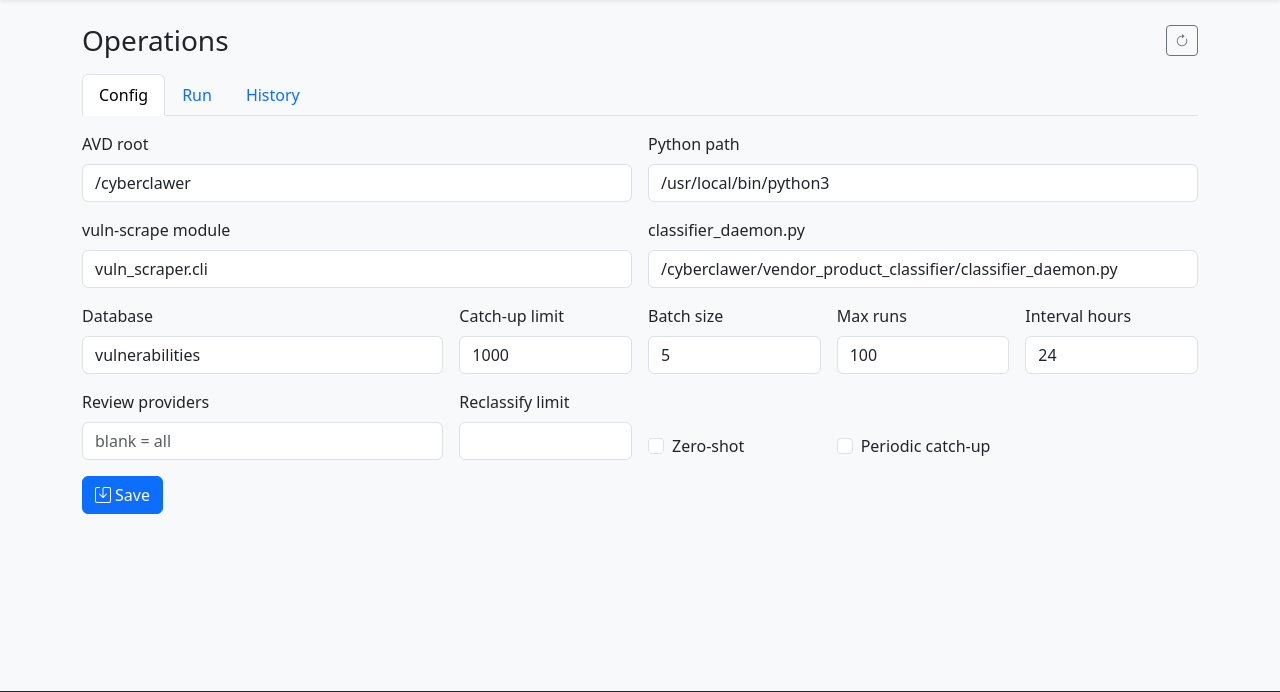
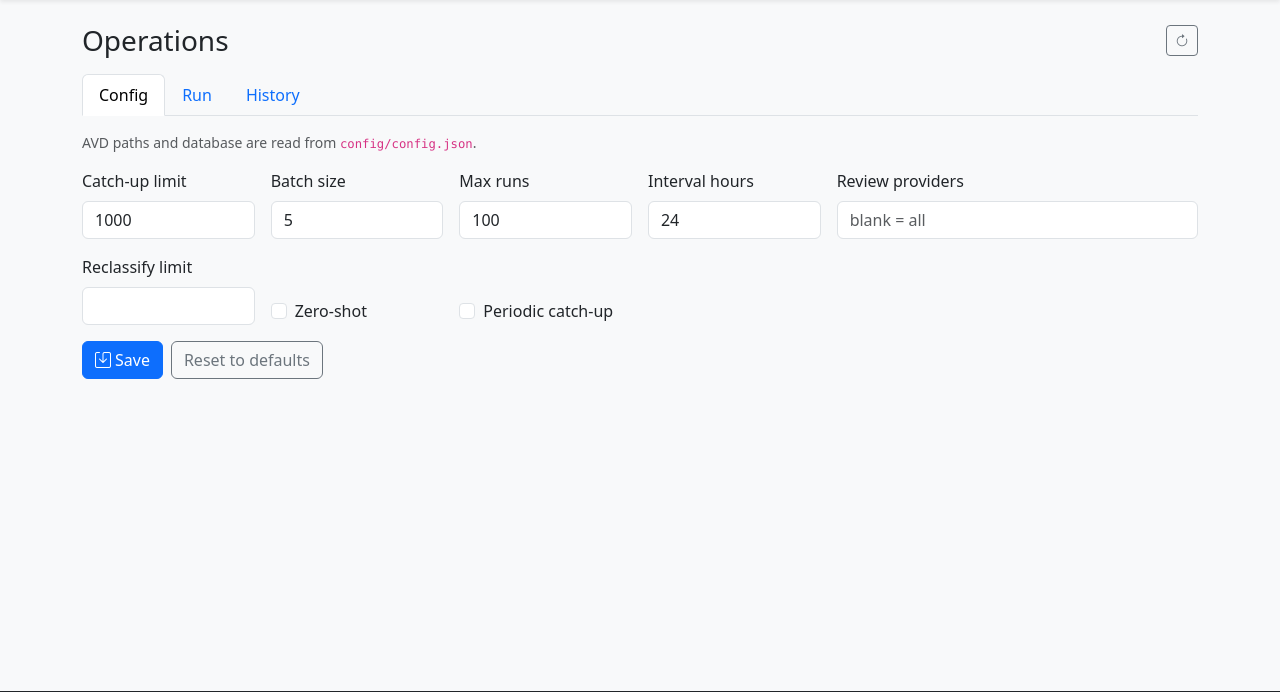
Before and after one commit to Benchan691/VulnBrief, a Flask app: page /operations in a window 1280 px wide. Shown: the part 56-748 px from the top of the page. Run offline with Flask 3, Linux system fonts and the light colour scheme; the visitor is signed in with stand-in values (Sample User, id 1); data that the repository does not hold is empty; some libraries are stand-ins or nearby versions.

Commit message:
Add catch-up schedule management and configuration reset functionality
This commit introduces new API endpoints for starting and stopping the catch-up schedule, as well as a reset operation for clearing persisted configuration settings. The `operations_runner.py` file has been updated to include functions for managing the catch-up schedule and resetting configurations. Additionally, the frontend has been enhanced with buttons for these new actions, improving user interaction. Unit tests have been added to ensure the correctness of the new features and their integration into the existing operations management system.

```diff
--- a/operations_runner.py
+++ b/operations_runner.py
@@ -13,6 +13,7 @@ CONFIG_ID = 'operations'
 RUN_LIMIT = 100
 LOG_LIMIT = 20000
 CHECK_SECONDS = 60
+_PERSISTED_CONFIG_KEYS = ('catch_up', 'review', 'reclassify_cve')
 _processes = {}
 _lock = threading.Lock()
 _scheduler_started = False
@@ -89,19 +90,57 @@ def _app_config():
         return {}
 
 
+def _persisted_overlay(source):
+    if not source:
+        return {}
+    return {
+        key: source[key]
+        for key in _PERSISTED_CONFIG_KEYS
+        if key in source and isinstance(source.get(key), dict)
+    }
+
+
 def load_config(database):
     stored = database['operation_config'].find_one({'_id': CONFIG_ID}) or {}
-    return _resolve_python_path(_merge(default_config(), {k: v for k, v in stored.items() if k != '_id'}))
+    config = _merge(default_config(), _persisted_overlay(stored))
+    return _resolve_python_path(config)
 
 
 def save_config(database, data):
-    config = _merge(default_config(), data or {})
+    config = _merge(default_config(), _persisted_overlay(data))
     config['catch_up']['limit'] = max(1, int(config['catch_up'].get('limit') or 1000))
     config['catch_up']['batch_size'] = max(1, int(config['catch_up'].get('batch_size') or 5))
     config['catch_up']['max_runs_per_provider'] = max(1, int(config['catch_up'].get('max_runs_per_provider') or 100))
     config['catch_up']['interval_hours'] = max(1, int(config['catch_up'].get('interval_hours') or 24))
-    database['operation_config'].update_one({'_id': CONFIG_ID}, {'$set': config}, upsert=True)
+    persisted = {'_id': CONFIG_ID, **{key: config[key] for key in _PERSISTED_CONFIG_KEYS}}
+    database['operation_config'].replace_one({'_id': CONFIG_ID}, persisted, upsert=True)
     return config
+
+
+def reset_config(database):
+    database['operation_config'].delete_one({'_id': CONFIG_ID})
+    return load_config(database)
+
+
+def start_catch_up_schedule(database):
+    database['operation_config'].update_one(
+        {'_id': CONFIG_ID},
+        {'$set': {
+            'catch_up.periodic_enabled': True,
+            'catch_up.next_run_at': '',
+        }},
+        upsert=True,
+    )
+    return load_config(database)
+
+
+def stop_catch_up_schedule(database):
+    database['operation_config'].update_one(
+        {'_id': CONFIG_ID},
+        {'$set': {'catch_up.periodic_enabled': False}},
+        upsert=True,
+    )
+    return load_config(database)
 
 
 def _merge(base, override):
@@ -318,7 +357,10 @@ def start_scheduler(app, database_factory):
         while True:
             time.sleep(CHECK_SECONDS)
             with app.app_context():
-                tick_scheduler(database_factory())
+                try:
+                    tick_scheduler(database_factory())
+                except Exception:
+                    pass
 
     threading.Thread(target=loop, daemon=True).start()
 
--- a/routes/operations.py
+++ b/routes/operations.py
@@ -6,9 +6,12 @@ from operations_runner import (
     clear_runs,
     list_runs,
     load_config,
+    reset_config,
     run_logs,
     save_config,
+    start_catch_up_schedule,
     start_operation,
+    stop_catch_up_schedule,
     stop_run,
 )
 from . import operations_blueprint
@@ -41,6 +44,15 @@ def update_operations_config():
         return jsonify({'error': 'Unable to save operations config.'}), 503
 
 
+@operations_blueprint.route('/api/operations/config', methods=['DELETE'])
+@login_required
+def reset_operations_config():
+    try:
+        return jsonify(reset_config(get_web_database()))
+    except PyMongoError:
+        return jsonify({'error': 'Unable to reset operations config.'}), 503
+
+
 @operations_blueprint.route('/api/operations/runs')
 @login_required
 def get_operations_runs():
@@ -70,6 +82,24 @@ def run_operation(operation):
         return jsonify({'error': 'Unable to start operation.'}), 503
 
 
+@operations_blueprint.route('/api/operations/schedule/catch_up/start', methods=['POST'])
+@login_required
+def start_catch_up_schedule_route():
+    try:
+        return jsonify(start_catch_up_schedule(get_web_database()))
+    except PyMongoError:
+        return jsonify({'error': 'Unable to start catch-up schedule.'}), 503
+
+
+@operations_blueprint.route('/api/operations/schedule/catch_up/stop', methods=['POST'])
+@login_required
+def stop_catch_up_schedule_route():
+    try:
+        return jsonify(stop_catch_up_schedule(get_web_database()))
+    except PyMongoError:
+        return jsonify({'error': 'Unable to stop catch-up schedule.'}), 503
+
+
 @operations_blueprint.route('/api/operations/stop/<run_id>', methods=['POST'])
 @login_required
 def stop_operation(run_id):
--- a/templates/operations.html
+++ b/templates/operations.html
@@ -15,12 +15,8 @@
 
     <div class="tab-content">
         <div class="tab-pane fade show active" id="config-tab">
+            <p class="text-muted small mb-3">AVD paths and database are read from <code>config/config.json</code>.</p>
             <form id="config-form" class="row g-3">
-                <div class="col-md-6"><label class="form-label">AVD root</label><input class="form-control" name="avd_root"></div>
-                <div class="col-md-6"><label class="form-label">Python path</label><input class="form-control" name="python_path"></div>
-                <div class="col-md-6"><label class="form-label">vuln-scrape module</label><input class="form-control" name="vuln_scrape_module"></div>
-                <div class="col-md-6"><label class="form-label">classifier_daemon.py</label><input class="form-control" name="classifier_daemon_path"></div>
-                <div class="col-md-4"><label class="form-label">Database</label><input class="form-control" name="database"></div>
                 <div class="col-md-2"><label class="form-label">Catch-up limit</label><input class="form-control" name="catch_up.limit" type="number" min="1"></div>
                 <div class="col-md-2"><label class="form-label">Batch size</label><input class="form-control" name="catch_up.batch_size" type="number" min="1"></div>
                 <div class="col-md-2"><label class="form-label">Max runs</label><input class="form-control" name="catch_up.max_runs_per_provider" type="number" min="1"></div>
@@ -29,13 +25,18 @@
                 <div class="col-md-2"><label class="form-label">Reclassify limit</label><input class="form-control" name="reclassify_cve.limit"></div>
                 <div class="col-md-2 d-flex align-items-end"><div class="form-check"><input class="form-check-input" name="reclassify_cve.zero_shot" type="checkbox"><label class="form-check-label">Zero-shot</label></div></div>
                 <div class="col-md-2 d-flex align-items-end"><div class="form-check"><input class="form-check-input" name="catch_up.periodic_enabled" type="checkbox"><label class="form-check-label">Periodic catch-up</label></div></div>
-                <div class="col-12"><button class="btn btn-primary" type="submit"><i class="bi bi-save me-1"></i>Save</button></div>
+                <div class="col-12 d-flex flex-wrap gap-2">
+                    <button class="btn btn-primary" type="submit"><i class="bi bi-save me-1"></i>Save</button>
+                    <button class="btn btn-outline-secondary" type="button" id="reset-config-btn">Reset to defaults</button>
+                </div>
             </form>
         </div>
 
         <div class="tab-pane fade" id="run-tab">
             <div class="d-flex flex-wrap gap-2 mb-3">
                 <button class="btn btn-primary op-run" data-op="catch_up"><i class="bi bi-play-fill me-1"></i>Catch-up</button>
+                <button class="btn btn-outline-success" id="start-schedule-btn" type="button"><i class="bi bi-calendar-check me-1"></i>Start schedule</button>
+                <button class="btn btn-outline-warning" id="stop-schedule-btn" type="button"><i class="bi bi-calendar-x me-1"></i>Stop schedule</button>
                 <button class="btn btn-primary op-run" data-op="review"><i class="bi bi-play-fill me-1"></i>Review</button>
                 <button class="btn btn-primary op-run" data-op="classifier_daemon"><i class="bi bi-play-fill me-1"></i>Classifier daemon</button>
                 <button class="btn btn-primary op-run" data-op="reclassify_cve"><i class="bi bi-play-fill me-1"></i>Reclassify CVE</button>
@@ -62,7 +63,6 @@
 {% block script %}
 <script>
 const fields = [
-  'avd_root','python_path','vuln_scrape_module','classifier_daemon_path','database',
   'catch_up.limit','catch_up.batch_size','catch_up.max_runs_per_provider','catch_up.interval_hours',
   'catch_up.periodic_enabled','review.providers','reclassify_cve.limit','reclassify_cve.zero_shot'
 ];
@@ -99,13 +99,22 @@ function fillForm(config) {
 }
 function updateSchedule() {
   const box = document.getElementById('schedule-status');
+  const startBtn = document.getElementById('start-schedule-btn');
+  const stopBtn = document.getElementById('stop-schedule-btn');
   const catchUp = currentConfig?.catch_up;
-  if (!catchUp?.periodic_enabled) {
-    box.textContent = '';
+  const enabled = Boolean(catchUp?.periodic_enabled);
+  if (startBtn) startBtn.classList.toggle('d-none', enabled);
+  if (stopBtn) stopBtn.classList.toggle('d-none', !enabled);
+  if (!enabled) {
+    box.textContent = 'Periodic catch-up is off';
     return;
   }
   const next = Date.parse(catchUp.next_run_at || '');
   const minutes = Number.isNaN(next) ? 0 : Math.max(0, Math.ceil((next - Date.now()) / 60000));
+  if (minutes === 0) {
+    box.textContent = 'Next catch-up scrape due soon (within ~1 minute)';
+    return;
+  }
   box.textContent = `Next catch-up scrape in ${minutes} minute${minutes === 1 ? '' : 's'}`;
 }
 function show(text) {
@@ -153,6 +162,14 @@ document.getElementById('config-form').onsubmit = async event => {
   if (!response.ok) return show(body.error || 'Save failed');
   fillForm(body); show('Saved');
 };
+document.getElementById('reset-config-btn').onclick = async () => {
+  if (!confirm('Reset catch-up, review, and reclassify settings to defaults?')) return;
+  const response = await fetch('/api/operations/config', {method:'DELETE'});
+  const body = await response.json();
+  if (!response.ok) return show(body.error || 'Reset failed');
+  fillForm(body);
+  show('Reset to defaults');
+};
 document.querySelectorAll('.op-run').forEach(button => {
   button.onclick = async () => {
     const response = await fetch(`/api/operations/run/${button.dataset.op}`, {method:'POST'});
@@ -161,6 +178,20 @@ document.querySelectorAll('.op-run').forEach(button => {
     await loadRuns();
   };
 });
+document.getElementById('start-schedule-btn').onclick = async () => {
+  const response = await fetch('/api/operations/schedule/catch_up/start', {method:'POST'});
+  const body = await response.json();
+  if (!response.ok) return show(body.error || 'Unable to start schedule');
+  fillForm(body);
+  show('Catch-up schedule started');
+};
+document.getElementById('stop-schedule-btn').onclick = async () => {
+  const response = await fetch('/api/operations/schedule/catch_up/stop', {method:'POST'});
+  const body = await response.json();
+  if (!response.ok) return show(body.error || 'Unable to stop schedule');
+  fillForm(body);
+  show('Catch-up schedule stopped');
+};
 document.getElementById('refresh-btn').onclick = async () => { await loadConfig(); await loadRuns(); };
 document.getElementById('clear-history-btn').onclick = async () => {
   if (!confirm('Clear finished operation history?')) return;
```
Also changed, not shown: tests/test_operations.py (+145 -7 lines).
